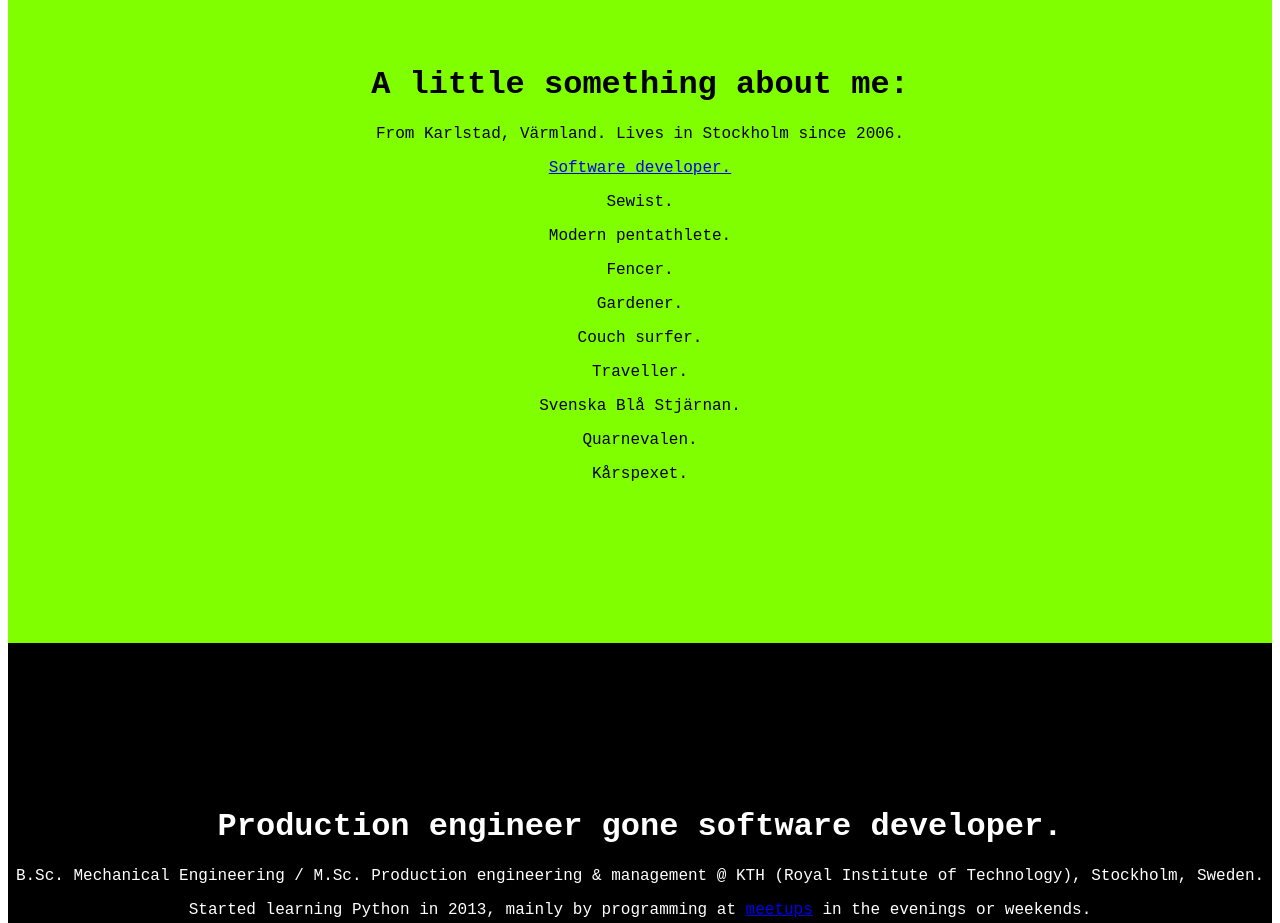
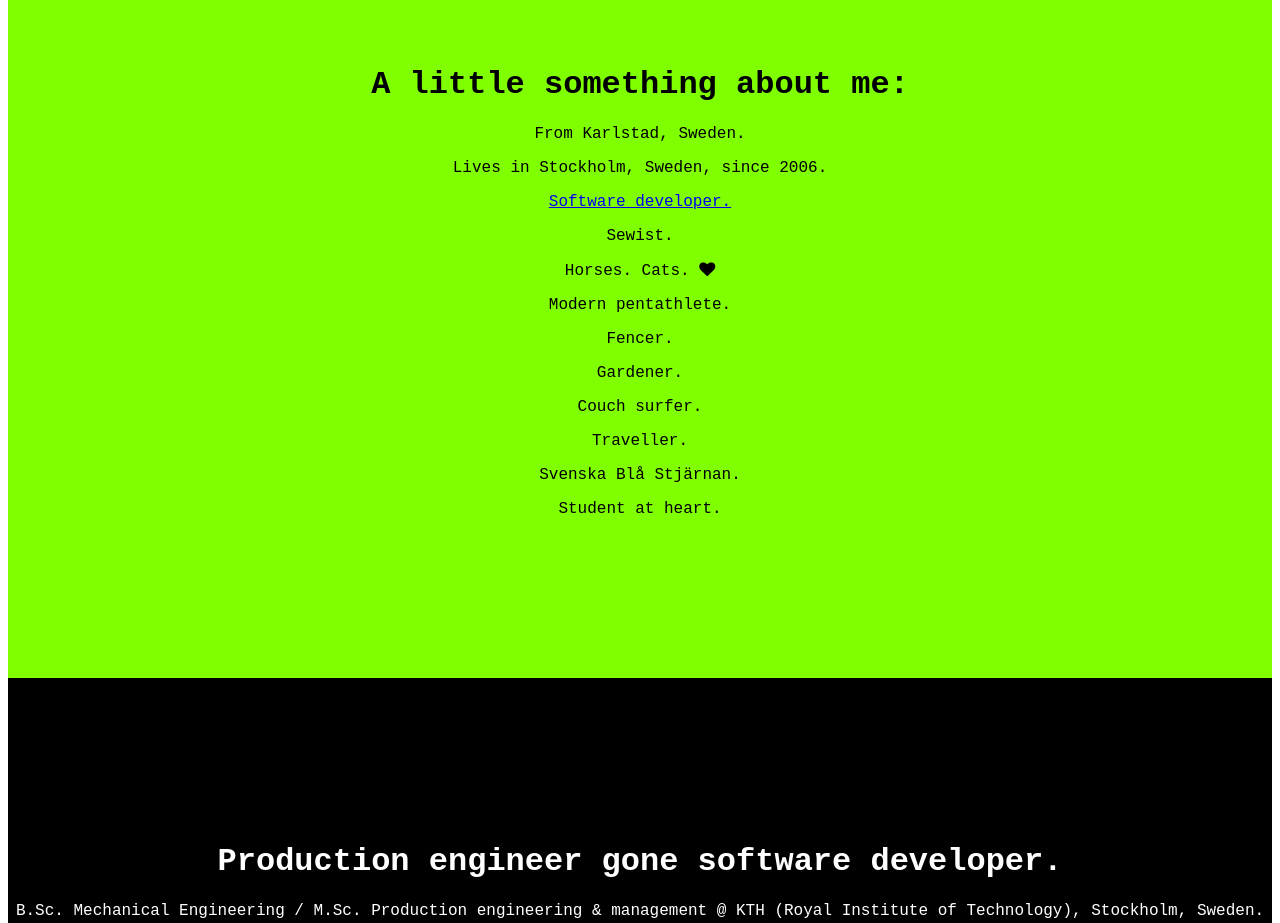
Before and after one commit to erorcodes/erorcodes.github.io, a plain HTML site: page index.html in a window 1280 px wide. Shown: the part 980-1903 px from the top of the page. Drawn offline with Linux system fonts and the light colour scheme.

Commit message:
Better content. Some kind of styling. Uglier HTML. Simplified CSS.

```diff
--- a/index.html
+++ b/index.html
@@ -48,17 +48,18 @@
     <br>
     <br>
     <h1>A little something about me:</h1>
-    <p>From Karlstad, Värmland. Lives in Stockholm since 2006.</p>
+    <p>From Karlstad, Sweden.</p>
+    <p>Lives in Stockholm, Sweden, since 2006.</p>
     <p><a href="#software">Software developer.</a></p>
     <p>Sewist.</p>
+    <p>Horses. Cats. <i class="fa fa-heart"></i></p>
     <p>Modern pentathlete.</p>
     <p>Fencer.</p>
     <p>Gardener.</p>
     <p>Couch surfer.</p>
     <p>Traveller.</p>
     <p>Svenska Blå Stjärnan.</p>
-    <p>Quarnevalen.</p>
-    <p>Kårspexet.</p>
+    <p>Student at heart.</p>
     <br>
     <br>
     <br>
@@ -102,7 +103,7 @@
     <p>Mac OS</p>
     <p>Windows</p>
     <p>Linux</p>
-    <p></p>
+    <p>Employer Branding</p>
     <p></p>
     <p></p>
     <p></p>
```
